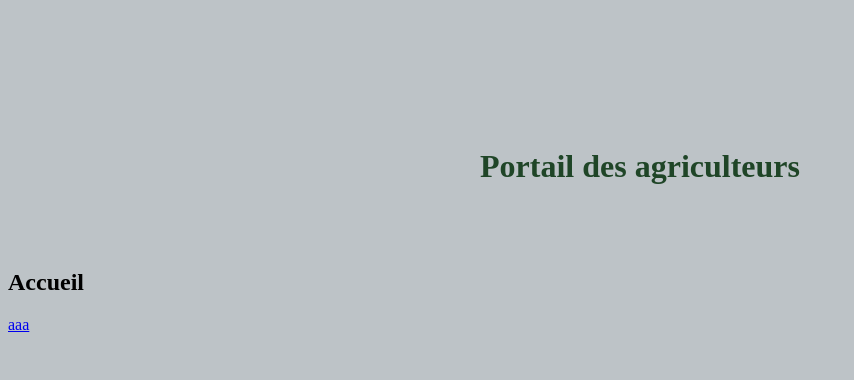
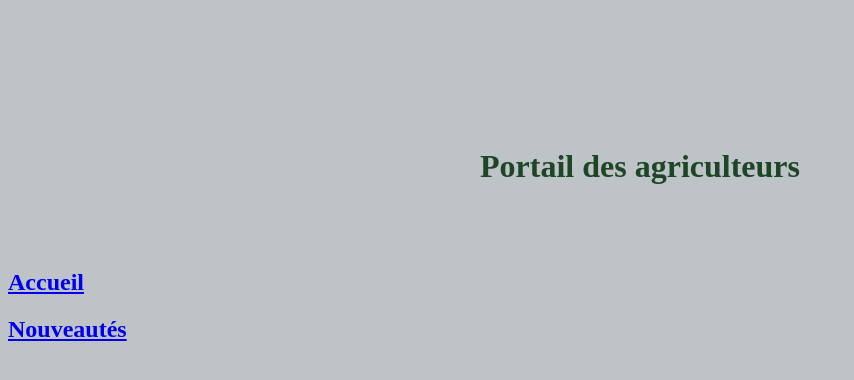
Before and after one commit to maherjaouadi/Portail-des-agriculteurs, a plain HTML site: page index.html in a window 1280 px wide. Shown: the whole page, without its empty margins (0-854 px from the left). Drawn offline with Linux system fonts and the light colour scheme.

Commit message:
add news link

```diff
--- a/index.html
+++ b/index.html
@@ -17,7 +17,7 @@
     >
       Portail des agriculteurs
     </h1>
-    <h2>Accueil</h2>
-    <a href="accueil.html">aaa</a>
+    <a href="accueil.html"><h2>Accueil</h2></a>
+    <a href="news.html"><h2>Nouveautés</h2></a>
   </body>
 </html>
```
Also changed, not shown: news.html (added).
